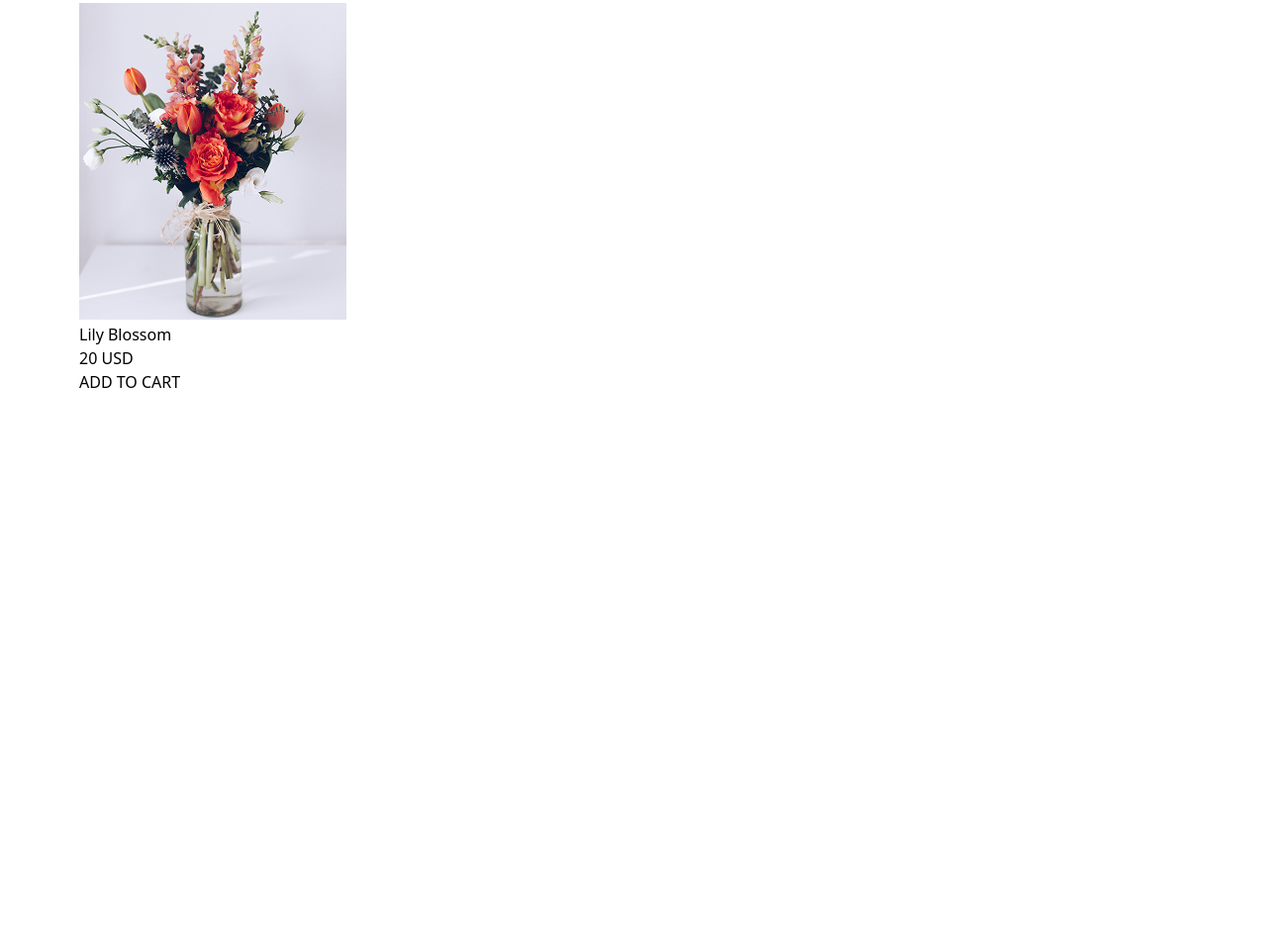
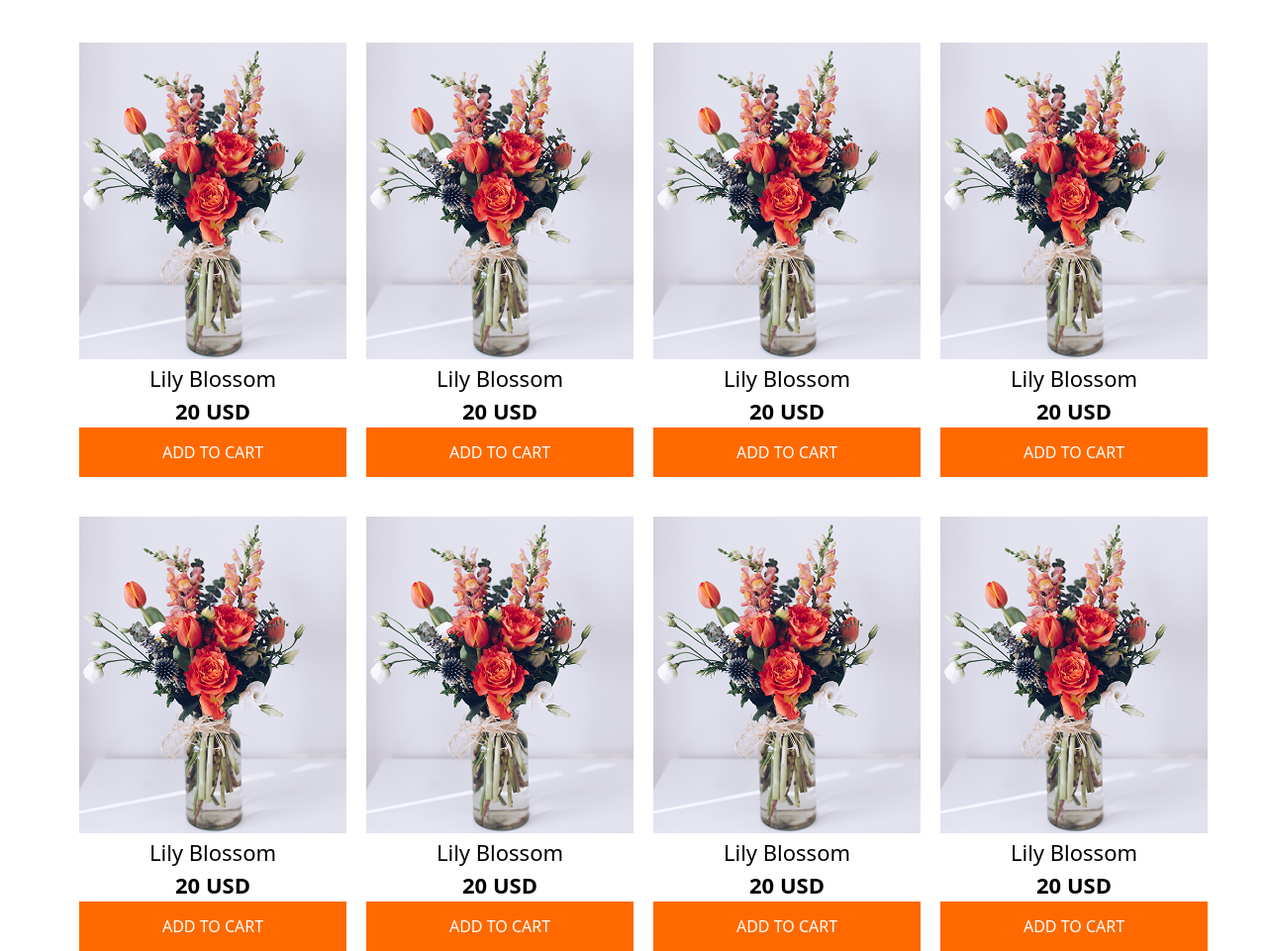
Before and after one commit to kohinurfatema/second-assignment, a plain HTML site: page index.html in a window 1280 px wide. Shown: the part 741-1702 px from the top of the page at 99% size. Before the commit the page ends 1139 px from the top, so only its background shows below. Drawn offline with nearby package versions, Linux system fonts and the light colour scheme.

Commit message:
second commit

```diff
--- a/index.html
+++ b/index.html
@@ -38,11 +38,61 @@
             <p class="font-normal text-[22px] text-gray-600">Indulge your senses with the beauty and fragrance of our fresh flower shop. From<br>classic roses to exotic blooms, we offer a wide variety of fresh.</p>
             </div>
             <div>
+                <div class="flex gap-5">
+                <div class="w-[270px] mt-10">
+                    <img src="assets/sample-flower-image.png" alt="">
+                    <p class="text-center font-medium text-[22px]">Lily Blossom</p>
+                    <h3 class="text-center font-bold text-[22px]">20 USD</h3>
+                    <button class=" w-[270px] h-[50px] bg-orange-500 text-white ">ADD TO CART</button>
+                </div>
+                <div class="w-[270px] mt-10">
+                    <img src="assets/sample-flower-image.png" alt="">
+                    <p class="text-center font-medium text-[22px]">Lily Blossom</p>
+                    <h3 class="text-center font-bold text-[22px]">20 USD</h3>
+                    <button class=" w-[270px] h-[50px] bg-orange-500 text-white ">ADD TO CART</button>
+                </div>
+                <div class="w-[270px] mt-10">
+                    <img src="assets/sample-flower-image.png" alt="">
+                    <p class="text-center font-medium text-[22px]">Lily Blossom</p>
+                    <h3 class="text-center font-bold text-[22px]">20 USD</h3>
+                    <button class=" w-[270px] h-[50px] bg-orange-500 text-white ">ADD TO CART</button>
+                </div>
+                <div class="w-[270px] mt-10">
+                    <img src="assets/sample-flower-image.png" alt="">
+                    <p class="text-center font-medium text-[22px]">Lily Blossom</p>
+                    <h3 class="text-center font-bold text-[22px]">20 USD</h3>
+                    <button class=" w-[270px] h-[50px] bg-orange-500 text-white ">ADD TO CART</button>
+                </div>
+
+                </div>
                 <div>
+                    <div class="flex gap-5">
+                <div class="w-[270px] mt-10">
                     <img src="assets/sample-flower-image.png" alt="">
-                    <p>Lily Blossom</p>
-                    <h3>20 USD</h3>
-                    <button>ADD TO CART</button>
+                    <p class="text-center font-medium text-[22px]">Lily Blossom</p>
+                    <h3 class="text-center font-bold text-[22px]">20 USD</h3>
+                    <button class=" w-[270px] h-[50px] bg-orange-500 text-white ">ADD TO CART</button>
+                </div>
+                <div class="w-[270px] mt-10">
+                    <img src="assets/sample-flower-image.png" alt="">
+                    <p class="text-center font-medium text-[22px]">Lily Blossom</p>
+                    <h3 class="text-center font-bold text-[22px]">20 USD</h3>
+                    <button class=" w-[270px] h-[50px] bg-orange-500 text-white ">ADD TO CART</button>
+                </div>
+                <div class="w-[270px] mt-10">
+                    <img src="assets/sample-flower-image.png" alt="">
+                    <p class="text-center font-medium text-[22px]">Lily Blossom</p>
+                    <h3 class="text-center font-bold text-[22px]">20 USD</h3>
+                    <button class=" w-[270px] h-[50px] bg-orange-500 text-white ">ADD TO CART</button>
+                </div>
+                <div class="w-[270px] mt-10">
+                    <img src="assets/sample-flower-image.png" alt="">
+                    <p class="text-center font-medium text-[22px]">Lily Blossom</p>
+                    <h3 class="text-center font-bold text-[22px]">20 USD</h3>
+                    <button class=" w-[270px] h-[50px] bg-orange-500 text-white ">ADD TO CART</button>
+                </div>
+
+                </div>
                 </div>
             </div>
         </section>
```
